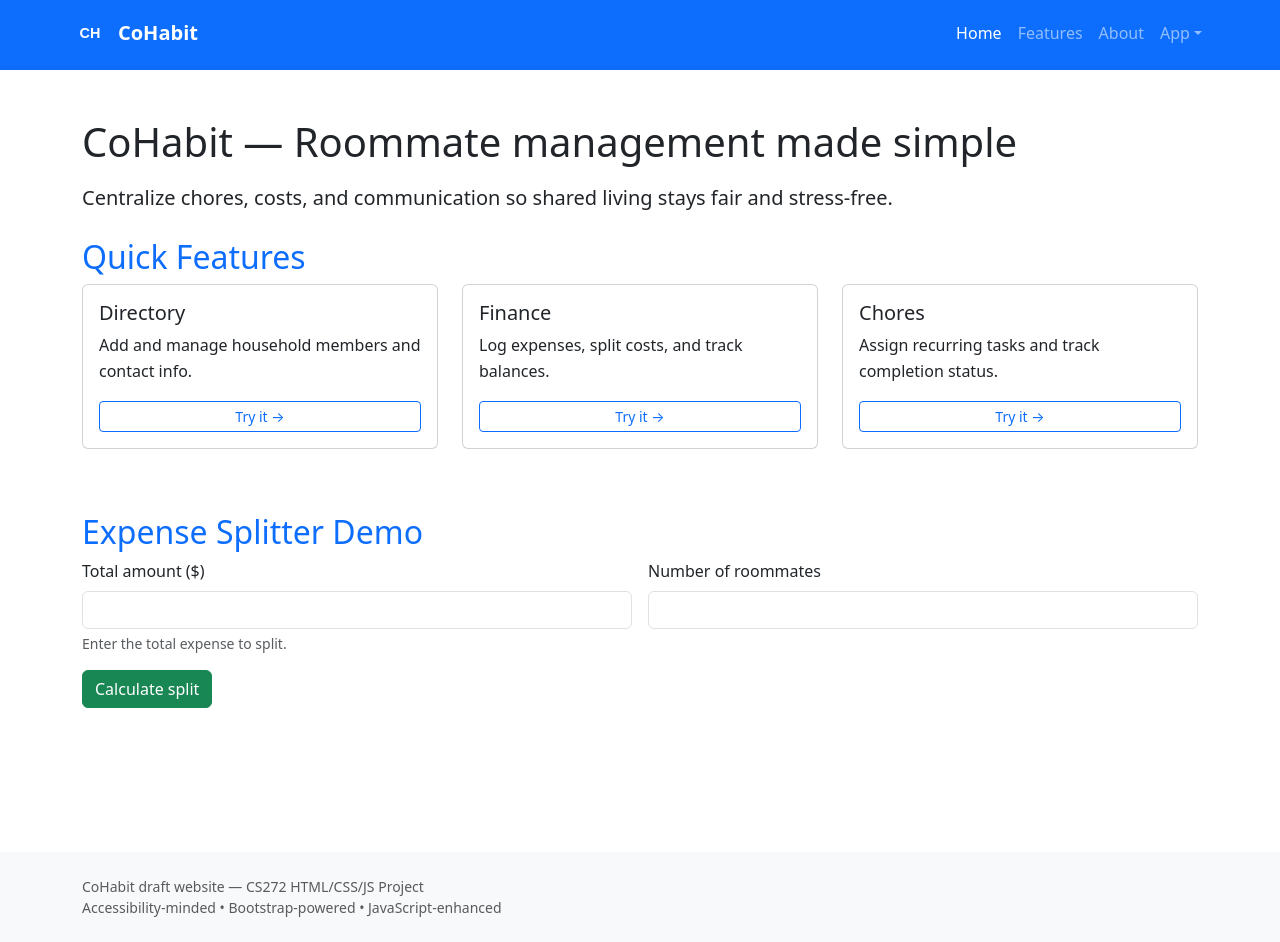
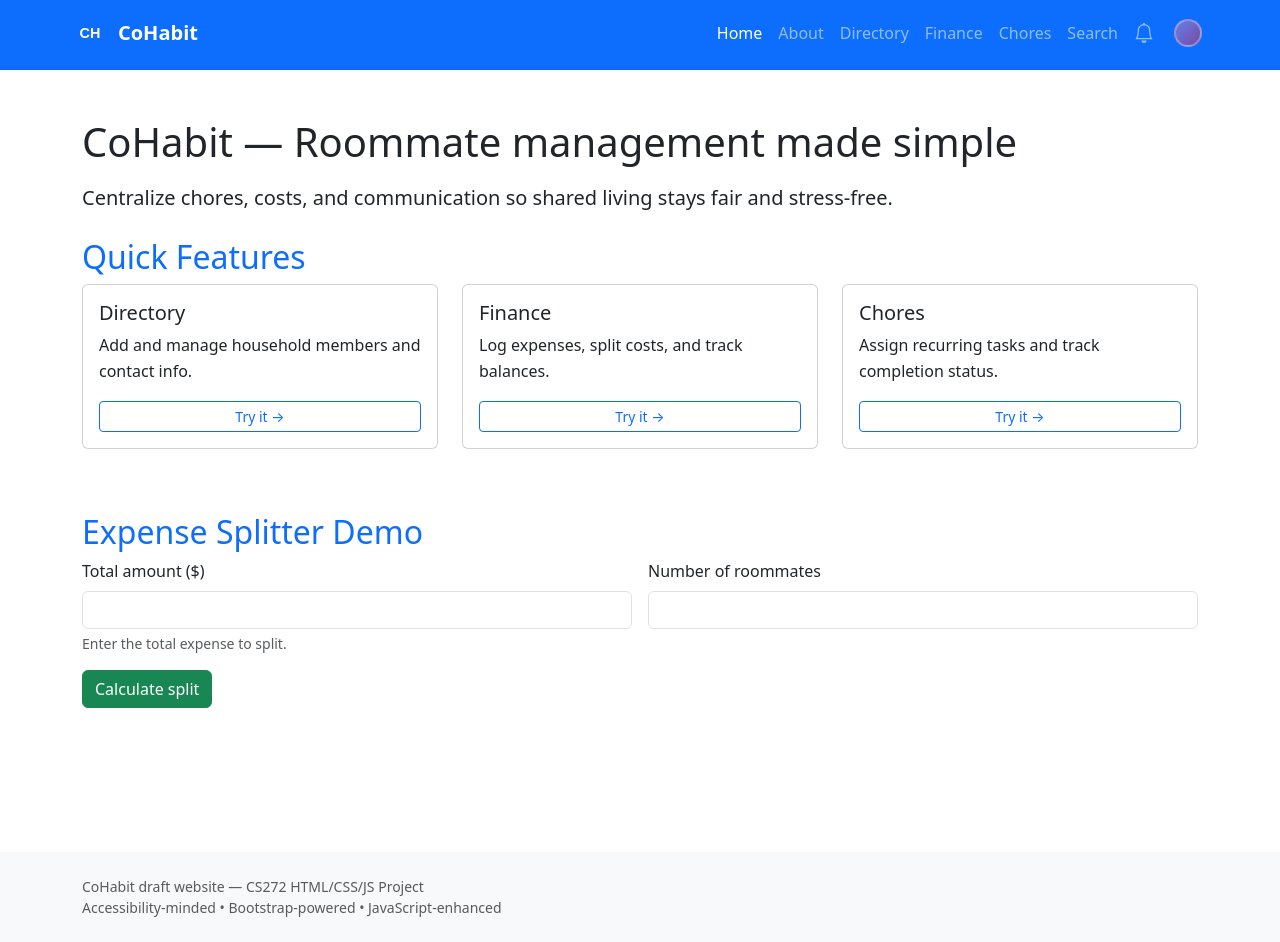
Before and after one commit to CS272-F25/p11, a plain HTML site: page index.html in a window 1280 px wide. Drawn offline with nearby package versions, Linux system fonts and the light colour scheme.

Commit message:
Changed the nav bar

```diff
--- a/components/navbar.html
+++ b/components/navbar.html
@@ -8,20 +8,26 @@
       <span class="navbar-toggler-icon"></span>
     </button>
     <div class="collapse navbar-collapse" id="navMenu">
-      <ul class="navbar-nav ms-auto">
+      <ul class="navbar-nav ms-auto align-items-lg-center">
         <li class="nav-item"><a class="nav-link" href="/index.html" data-page="home">Home</a></li>
-        <li class="nav-item"><a class="nav-link" href="/features.html" data-page="features">Features</a></li>
         <li class="nav-item"><a class="nav-link" href="/about.html" data-page="about">About</a></li>
-        <li class="nav-item dropdown">
-          <a class="nav-link dropdown-toggle" href="#" role="button" data-bs-toggle="dropdown" aria-expanded="false" data-page="app">App</a>
-          <ul class="dropdown-menu">
-            <li><a class="dropdown-item" href="/directory.html" data-page="directory">Directory</a></li>
-            <li><a class="dropdown-item" href="/finance.html" data-page="finance">Finance</a></li>
-            <li><a class="dropdown-item" href="/chores.html" data-page="chores">Chores</a></li>
-            <li><a class="dropdown-item" href="/notifications.html" data-page="notifications">Notifications</a></li>
-            <li><a class="dropdown-item" href="/search.html" data-page="search">Search</a></li>
-            <li><a class="dropdown-item" href="/profile.html" data-page="profile">Profile</a></li>
-          </ul>
+        <li class="nav-item"><a class="nav-link" href="/directory.html" data-page="directory">Directory</a></li>
+        <li class="nav-item"><a class="nav-link" href="/finance.html" data-page="finance">Finance</a></li>
+        <li class="nav-item"><a class="nav-link" href="/chores.html" data-page="chores">Chores</a></li>
+        <li class="nav-item"><a class="nav-link" href="/search.html" data-page="search">Search</a></li>
+        <li class="nav-item">
+          <a class="nav-link d-flex align-items-center" href="/notifications.html" data-page="notifications" aria-label="Notifications">
+            <svg xmlns="http://www.w3.org/2000/svg" width="20" height="20" fill="currentColor" viewBox="0 0 16 16" class="me-1" aria-hidden="true">
+              <path d="M8 16a2 2 0 0 0 2-2H6a2 2 0 0 0 2 2M8 1.918l-.797.161A4.002 4.002 0 0 0 4 6c0 .628-.134 2.197-.459 3.742-.16.767-.376 1.566-.663 2.258h10.244c-.287-.692-.502-1.49-.663-2.258C12.134 8.197 12 6.628 12 6a4.002 4.002 0 0 0-3.203-3.92L8 1.917zM14.22 12c.223.447.481.801.78 1H1c.299-.199.557-.553.78-1C2.68 10.2 3 6.88 3 6c0-2.42 1.72-4.44 4.005-4.901a1 1 0 1 1 1.99 0A5.002 5.002 0 0 1 13 6c0 .88.32 4.2 1.22 6"/>
+            </svg>
+            <span class="d-lg-none">Notifications</span>
+          </a>
+        </li>
+        <li class="nav-item">
+          <a class="nav-link d-flex align-items-center" href="/profile.html" data-page="profile" aria-label="Profile">
+            <div class="profile-icon" aria-hidden="true"></div>
+            <span class="d-lg-none ms-2">Profile</span>
+          </a>
         </li>
       </ul>
     </div>
--- a/css/styles.css
+++ b/css/styles.css
@@ -4,6 +4,7 @@ body{background:var(--bg);color:#212529;font-family:system-ui,-apple-system,"Seg
 main h2{color:var(--brand);margin-top:1.25rem}
 main p{line-height:1.6}
 :focus{outline:3px solid rgba(13,110,253,.35);outline-offset:2px}
+.profile-icon{width:28px;height:28px;border-radius:50%;background:linear-gradient(135deg,#667eea 0%,#764ba2 100%);border:2px solid rgba(255,255,255,.3);display:inline-block;vertical-align:middle}
 footer{color:#334;}
 .badge-tag{background:var(--brand);color:#fff;border-radius:.35rem;padding:.35em .6em;font-size:.65rem;letter-spacing:.5px;margin:.15rem .25rem .15rem 0;display:inline-block}
 .card.roommate-card{min-height:140px}
--- a/js/components.js
+++ b/js/components.js
@@ -28,18 +28,6 @@
         const linkPage = link.getAttribute('data-page');
         if (linkPage === pageName) {
           link.classList.add('active');
-          if (link.classList.contains('dropdown-toggle')) {
-            link.classList.add('active');
-          }
-          if (link.classList.contains('dropdown-item')) {
-            link.classList.add('active');
-            // Also mark parent dropdown as active
-            const dropdown = link.closest('.dropdown');
-            if (dropdown) {
-              const toggle = dropdown.querySelector('.dropdown-toggle');
-              if (toggle) toggle.classList.add('active');
-            }
-          }
         }
       });
     }, 50);
```
